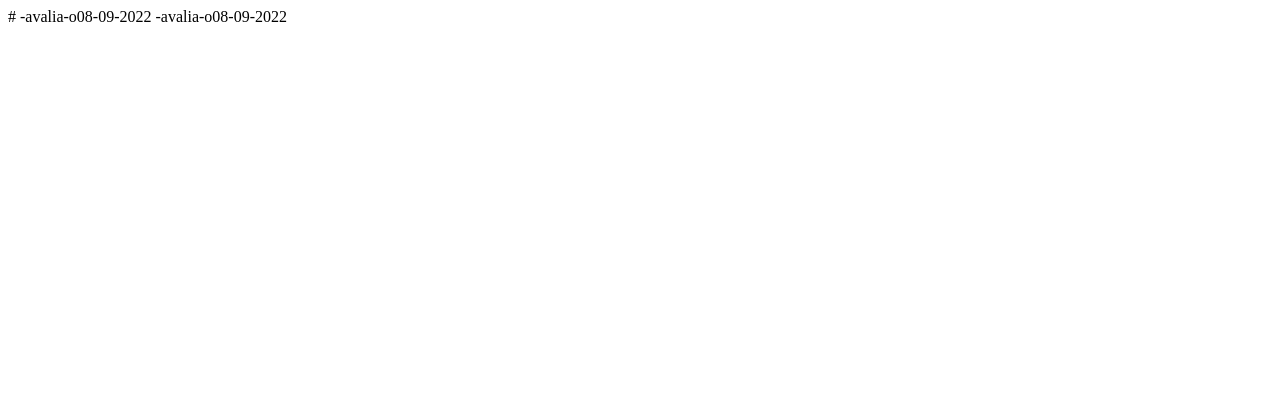
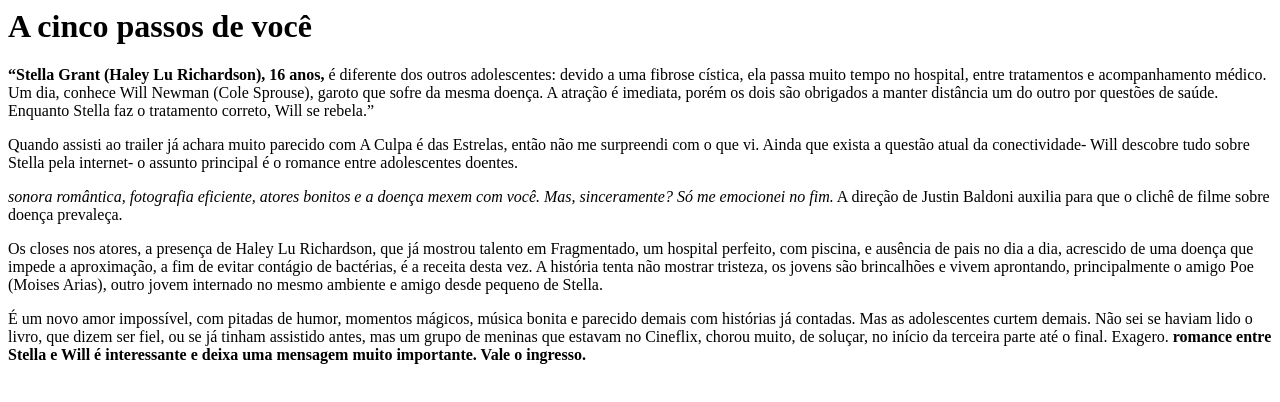
Before and after one commit to yasmin-victoria/-avalia-o08-09-2022, a plain HTML site: page index.html in a window 1280 px wide. Drawn offline with Linux system fonts and the light colour scheme.

Commit message:
minha avaliaçaõ

```diff
--- a/index.html
+++ b/index.html
@@ -1,2 +1,17 @@
-# -avalia-o08-09-2022
--avalia-o08-09-2022
+<h1>A cinco passos de você</h1>
+
+<p><strong>“Stella Grant (Haley Lu Richardson), 16 anos,</strong> é diferente dos outros adolescentes: devido a uma fibrose cística, ela passa muito tempo no hospital, entre tratamentos e acompanhamento médico. Um dia, conhece Will Newman (Cole Sprouse), garoto que sofre da mesma doença. A atração é imediata, porém os dois são obrigados a manter distância um do outro por questões de saúde. Enquanto Stella faz o tratamento correto, Will se rebela.”</p>
+
+Quando assisti ao trailer já achara muito parecido com A Culpa é das Estrelas, então não me surpreendi com o que vi. Ainda que exista a questão atual da conectividade- Will descobre tudo sobre Stella pela internet- o assunto principal é o romance entre adolescentes doentes.
+
+<p><em> sonora romântica, fotografia eficiente, atores bonitos e a doença mexem com você. Mas, sinceramente? Só me emocionei no fim.</em> A direção de Justin Baldoni auxilia para que o clichê de filme sobre doença prevaleça.<p/>
+
+Os closes nos atores, a presença de Haley Lu Richardson, que já mostrou talento em Fragmentado, um hospital perfeito, com piscina, e ausência de pais no dia a dia, acrescido de uma doença que impede a aproximação, a fim de evitar contágio de bactérias, é a receita desta vez.
+
+A história tenta não mostrar tristeza, os jovens são brincalhões e vivem aprontando, principalmente o amigo Poe (Moises Arias), outro jovem internado no mesmo ambiente e amigo desde pequeno de Stella.
+
+<p>É um novo amor impossível, com pitadas de humor, momentos mágicos, música bonita e parecido demais com histórias já contadas. Mas as adolescentes curtem demais.
+
+Não sei se haviam lido o livro, que dizem ser fiel, ou se já tinham assistido antes, mas um grupo de meninas que estavam no Cineflix, chorou muito, de soluçar, no início da terceira parte até o final. Exagero.
+
+<strong> romance entre Stella e Will é interessante e deixa uma mensagem muito importante. Vale o ingresso.</strong><p/>
```
